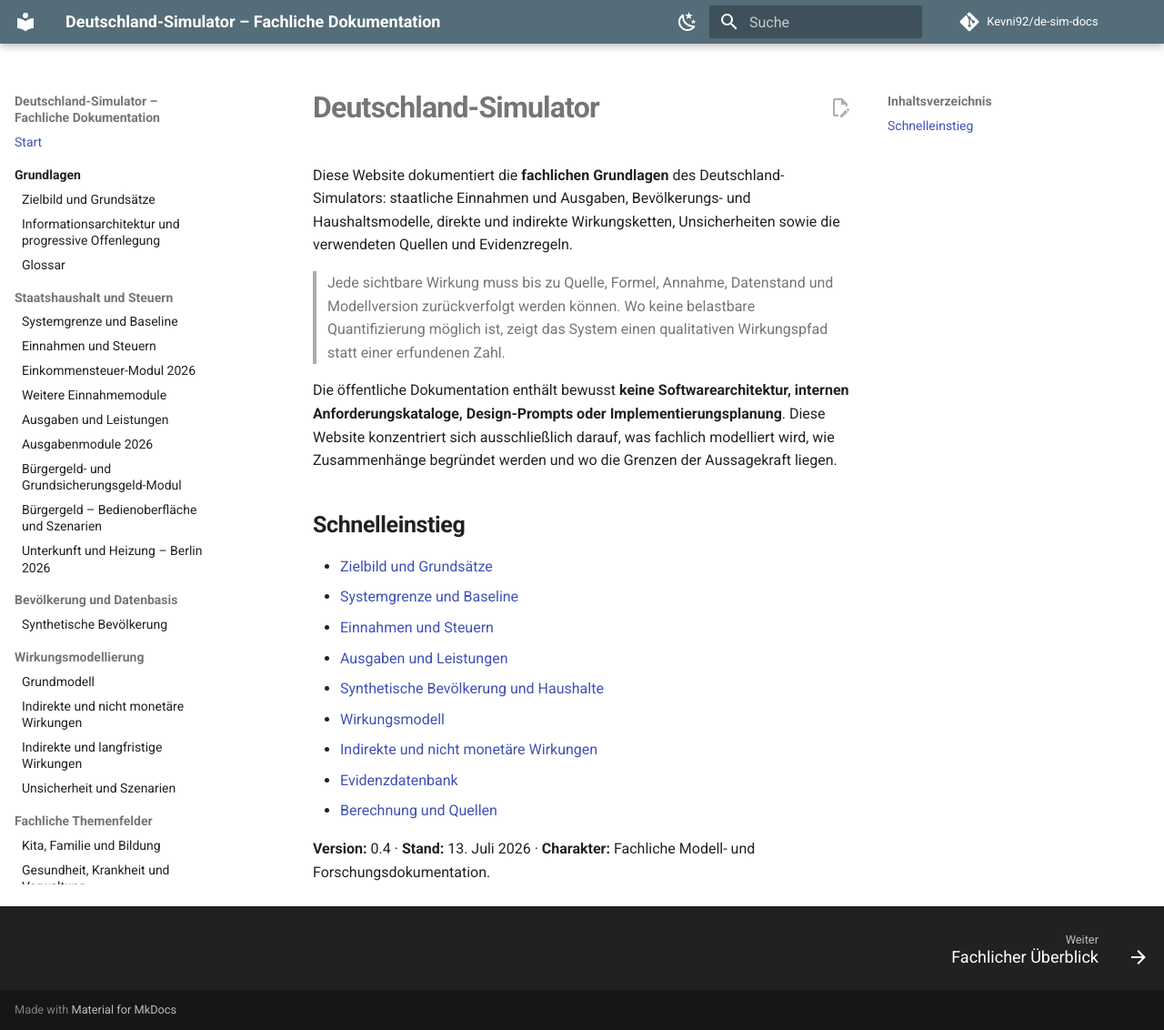
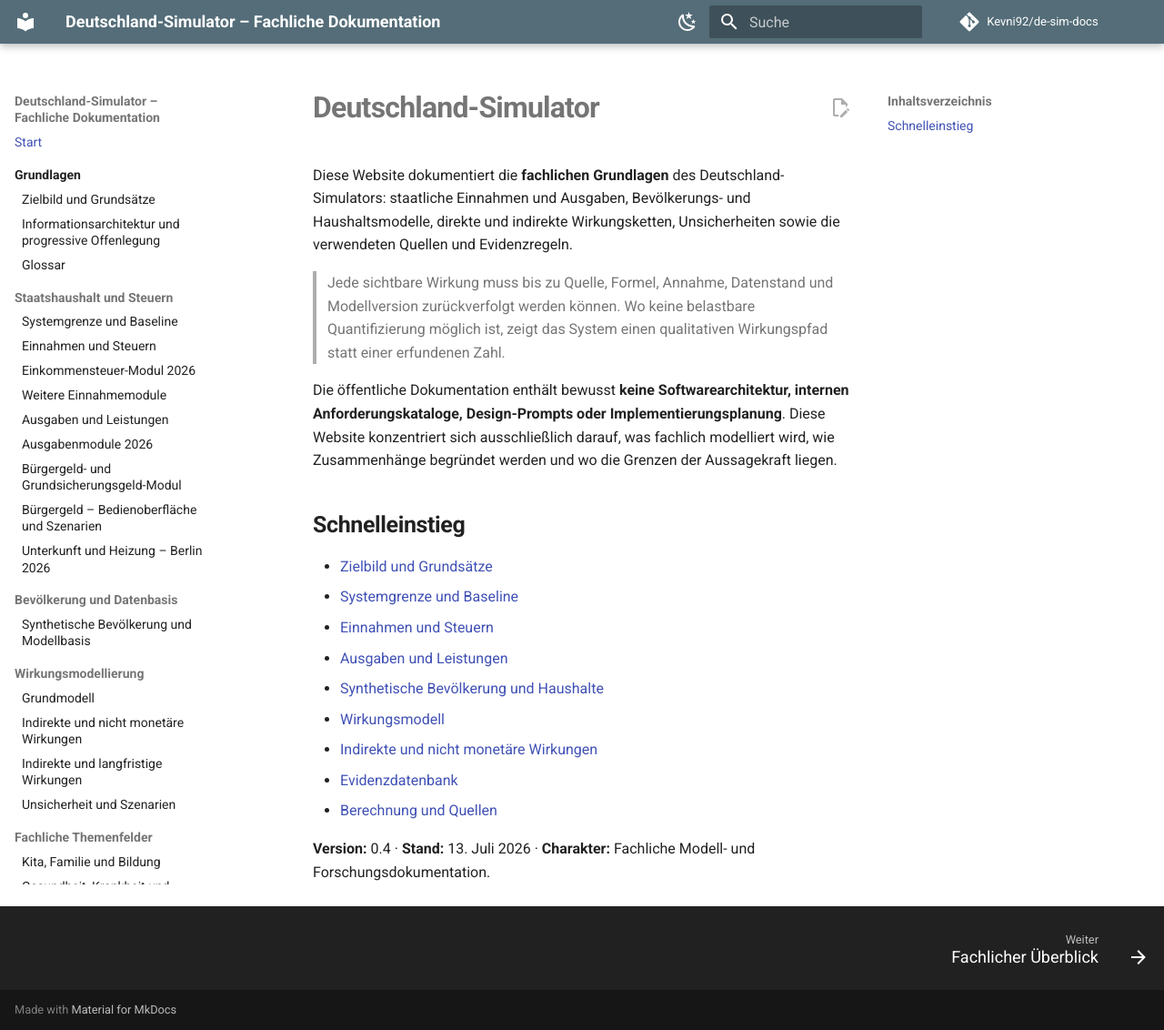
Before and after one commit to Kevni92/de-sim-docs, an MkDocs documentation site: the page built from docs/index.md, in a window 1280 px wide and 1132 px high. Shown: the whole window at 91% size. Built offline with MkDocs 1.6.1 and Material for MkDocs 9.7.7, drawn with Linux system fonts in a browser that asks for light colours; comment, search, counter and statistics services are not loaded.

Commit message:
docs: Modellbasis in Navigation benennen

```diff
--- a/mkdocs.yml
+++ b/mkdocs.yml
@@ -79,7 +79,7 @@ nav:
       - Bürgergeld – Bedienoberfläche und Szenarien: 02-fiskal/buergergeld-bedienoberflaeche.md
       - Unterkunft und Heizung – Berlin 2026: 02-fiskal/kdu-berlin-2026.md
   - Bevölkerung und Datenbasis:
-      - Synthetische Bevölkerung: 03-daten/synthetische-bevoelkerung.md
+      - Synthetische Bevölkerung und Modellbasis: 03-daten/synthetische-bevoelkerung.md
   - Wirkungsmodellierung:
       - Grundmodell: 04-modell/wirkungsmodell.md
       - Indirekte und nicht monetäre Wirkungen: 04-modell/indirekte-und-nichtmonetaere-wirkungen.md
```
